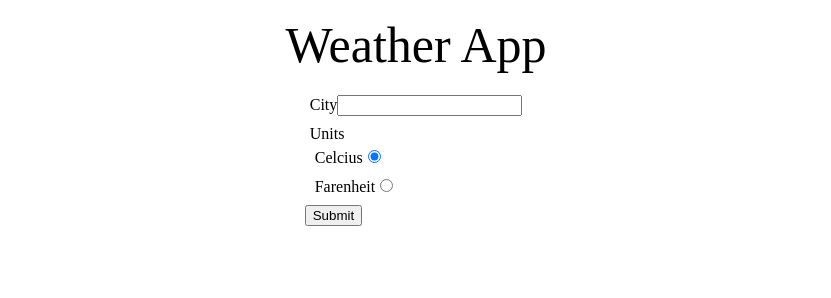
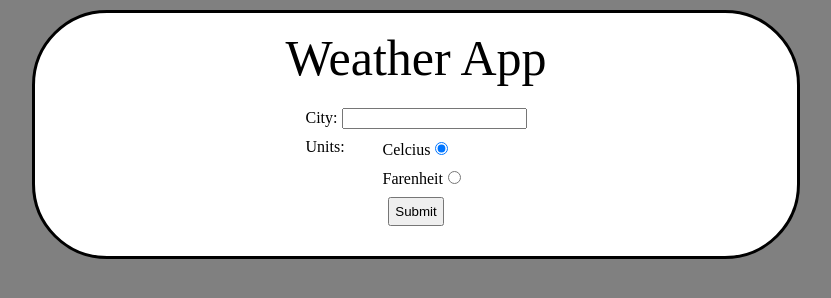
Before and after one commit to sky-pose-rick/weather-fetch, a website built with webpack: page dist/index.html in a window 1280 px wide. Shown: the whole page, without its empty margins (224-1055 px from the left). Built offline with nearby package versions, Linux system fonts and the light colour scheme.

Commit message:
more css added

```diff
--- a/src/display.js
+++ b/src/display.js
@@ -10,23 +10,31 @@ function showHome(domInputs, domOutputs, callback) {
   //    city input
   const cityLabel = document.createElement('label');
   form.appendChild(cityLabel);
-  cityLabel.innerText = 'City';
+  cityLabel.innerText = 'City: ';
   const cityInput = document.createElement('input');
   cityLabel.appendChild(cityInput);
   cityInput.setAttribute('name', 'city');
   cityInput.toggleAttribute('required');
-  //    unit input wrapper
-  const unitLabelWrapper = document.createElement('label');
-  form.appendChild(unitLabelWrapper);
-  unitLabelWrapper.innerText = 'Units';
+
+  //  unit wrapper
+  const unitWrapper = document.createElement('div');
+  form.appendChild(unitWrapper);
+  unitWrapper.className = 'unit-wrapper';
+
+  //    unit input description
+  const unitLabelDesc = document.createElement('label');
+  unitWrapper.appendChild(unitLabelDesc);
+  unitLabelDesc.innerText = 'Units: ';
 
   const createRadio = (label, value, group, checked) => {
     const unitLabel = document.createElement('label');
-    unitLabelWrapper.appendChild(unitLabel);
+    unitWrapper.appendChild(unitLabel);
     unitLabel.innerText = label;
+    unitLabel.style.setProperty('grid-column', '2/3');
+    unitLabel.className = 'radio-label';
+
     const unitInput = document.createElement('input');
     unitLabel.appendChild(unitInput);
-
     unitInput.setAttribute('type', 'radio');
     unitInput.setAttribute('name', group);
     unitInput.value = value;
```
Also changed, not shown: dist/index.html, dist/main.js, dist/styles/style.css.
